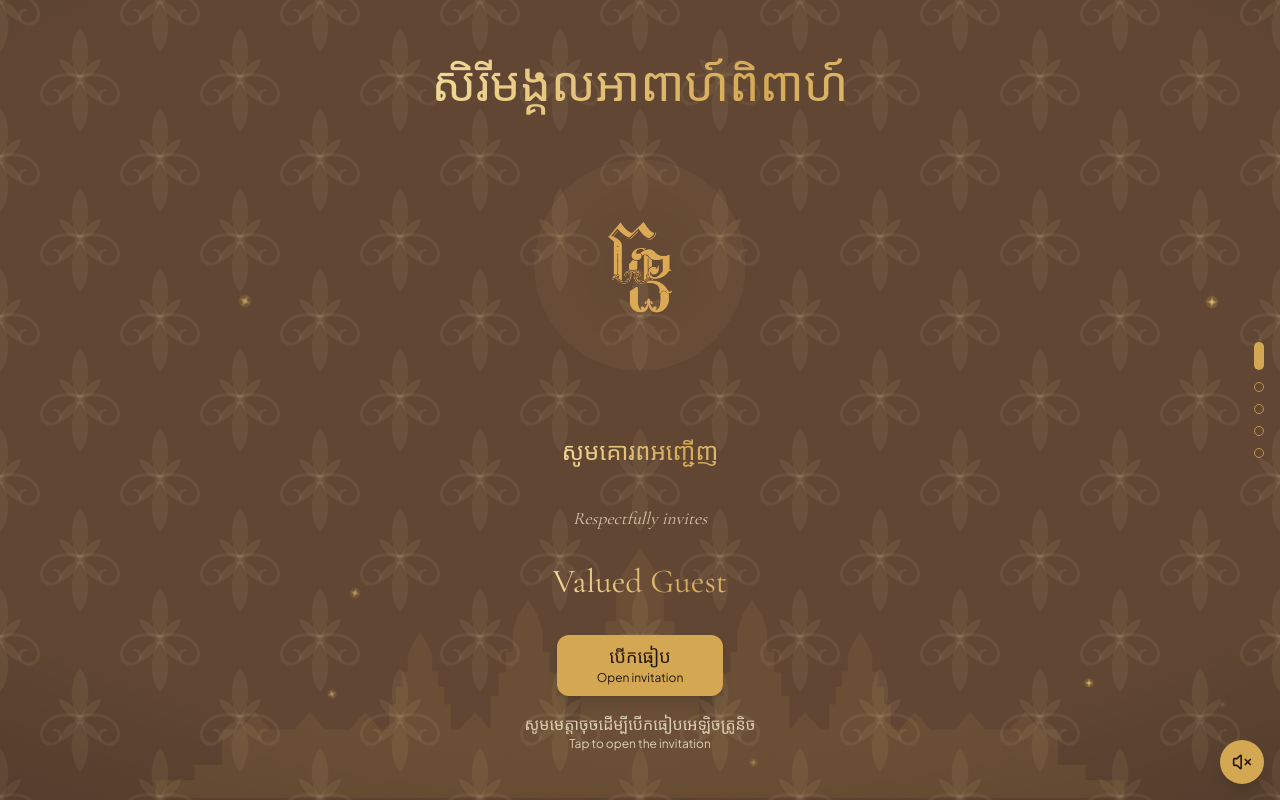
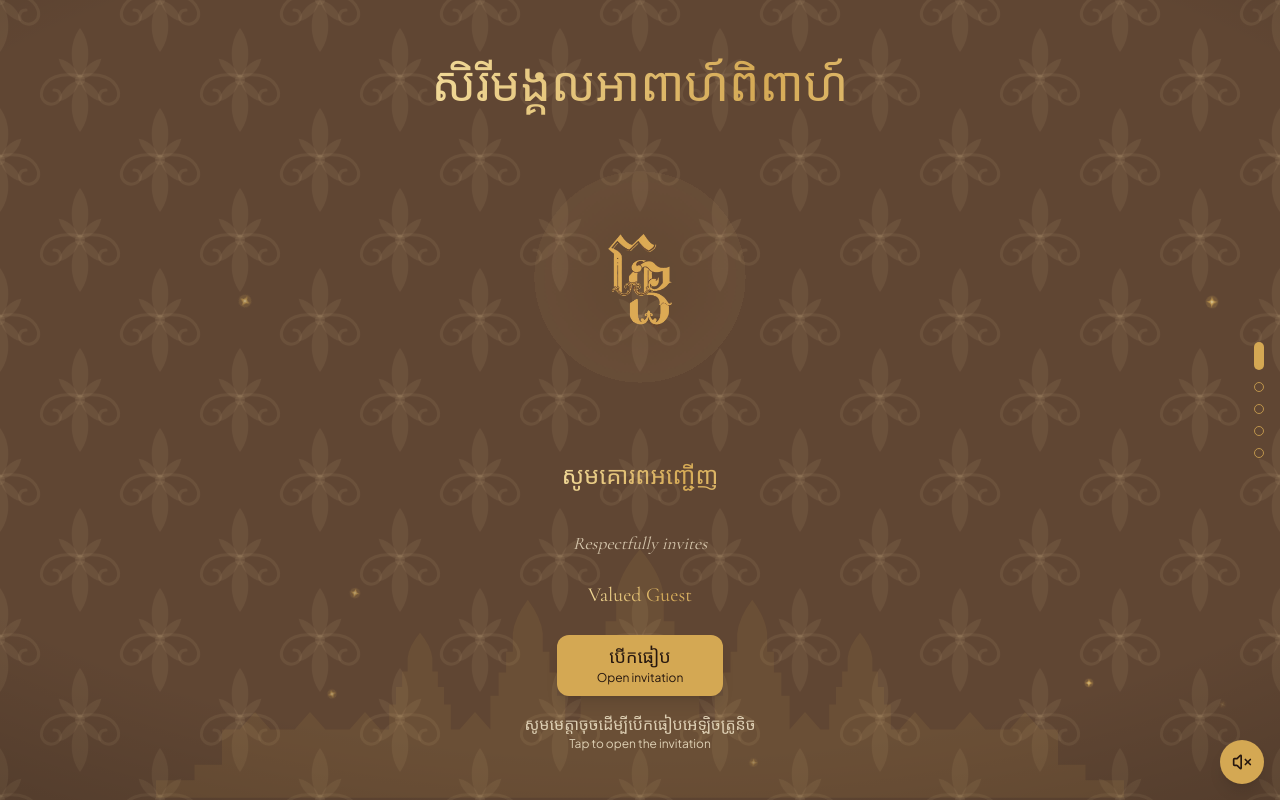
Before and after one commit to hassothea/e-invitation, a Next.js app: page / in a window 1280 px wide. Built offline with nearby package versions, Linux system fonts and the light colour scheme; a web font is replaced by a local one.

Commit message:
Reduce font guest

```diff
--- a/components/IntroPages.jsx
+++ b/components/IntroPages.jsx
@@ -55,7 +55,7 @@ export function CoverPage({ guestName, onOpen }) {
         <p className="font-display italic text-ink/80" style={{ fontSize: "clamp(.9rem, 2.2svh, 2.1rem)", lineHeight: 2 }}>
           {hero.invite}
         </p>
-        <p className="font-display" style={{ fontSize: "clamp(1.4rem, min(6vw, 5svh), 2.1rem)", lineHeight: 1.8, marginTop: "2svh" }}>
+        <p className="font-display" style={{ fontSize: "clamp(1rem, min(4vw, 2.5svh), 2.1rem)", lineHeight: 1.8, marginTop: "2svh" }}>
           <span className="gold-text">{guestName || guest.fallback}</span>
         </p>
         <button
```
